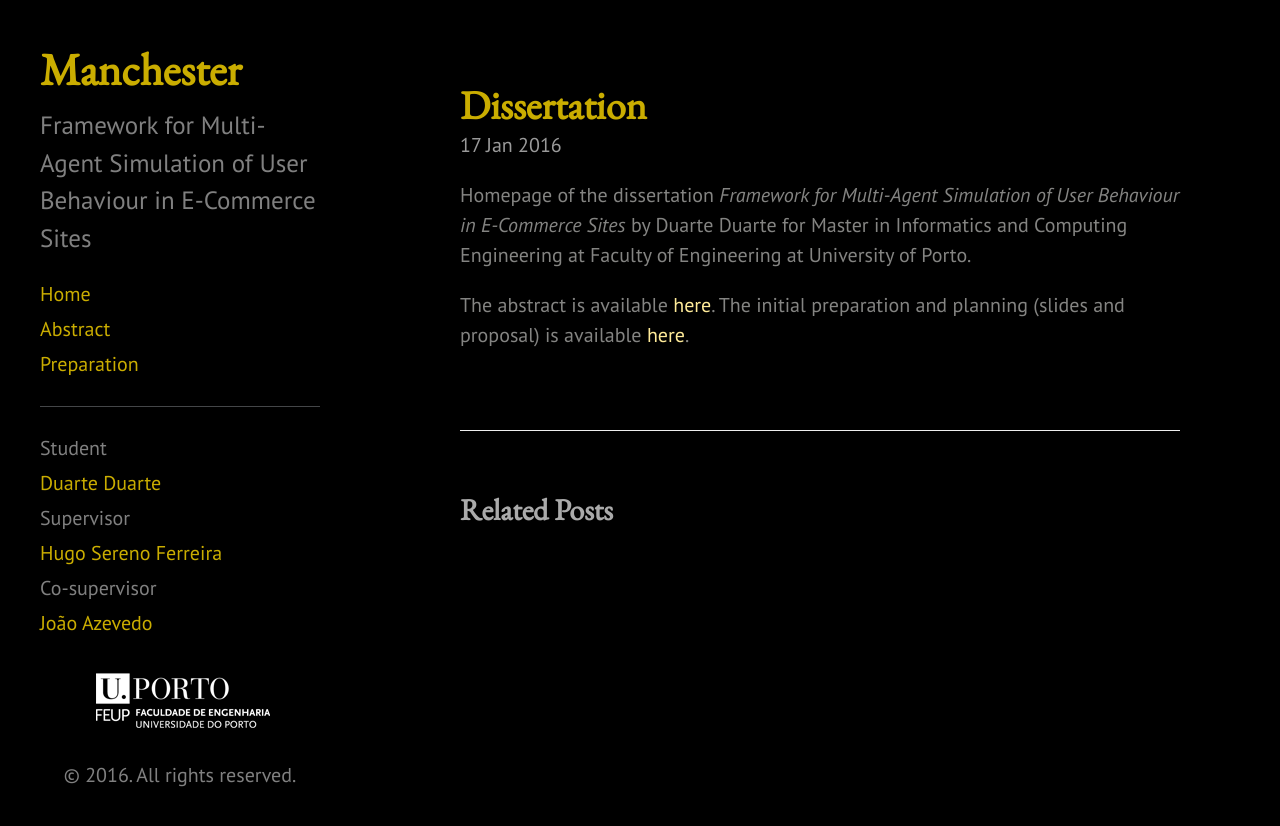
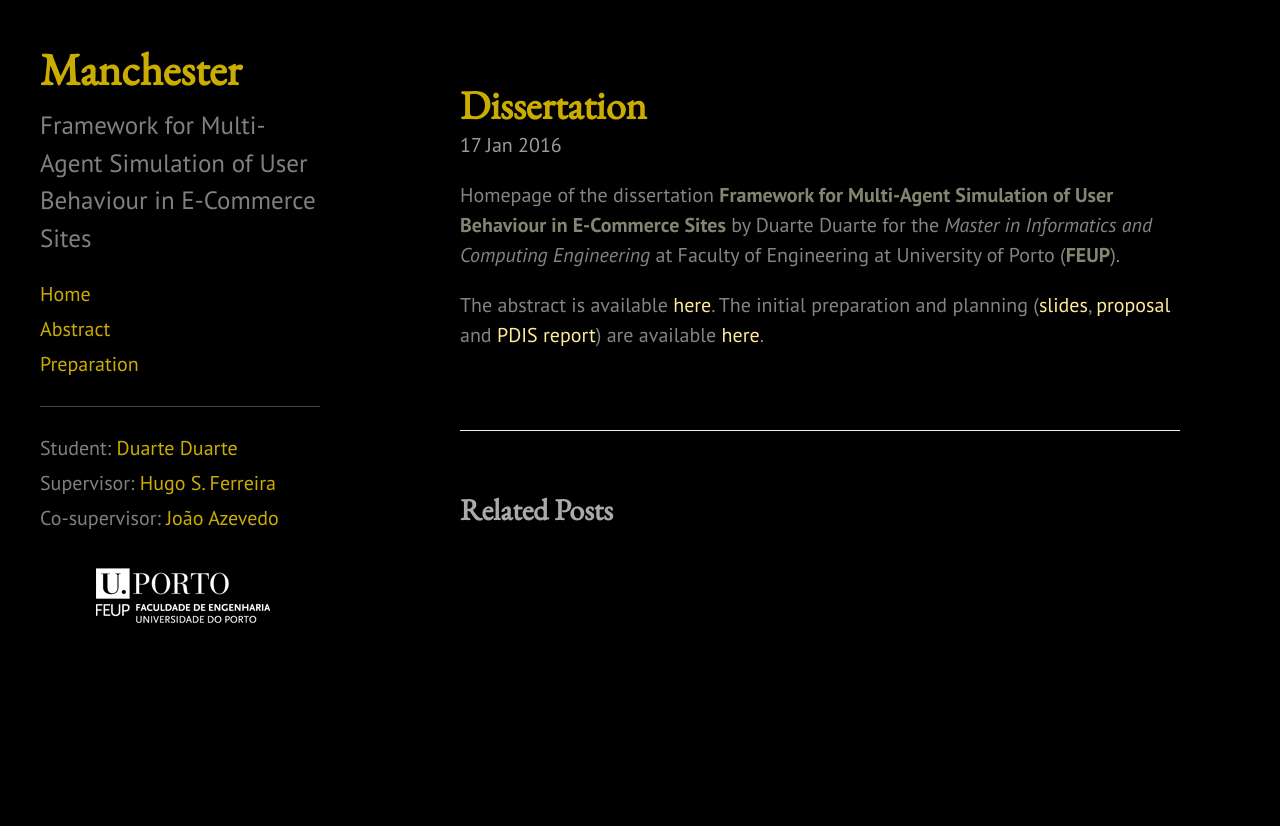
Before and after one commit to DDuarte/Manchester, a Jekyll site: the page built from _posts/2016-01-17-intro.md, in a window 1280 px wide. Shown: the top 826 px of the page. Built offline with Jekyll 4.4.1, drawn with Linux system fonts in a browser that asks for light colours.

Commit message:
Fix links

```diff
--- a/_includes/sidebar.html
+++ b/_includes/sidebar.html
@@ -27,15 +27,12 @@
       {% endfor %}
 
       <hr>
-      <span class="sidebar-nav-item">Student</span>
-      <a class="sidebar-nav-item" href="http://dduarte.me">Duarte Duarte</a>
-      <span class="sidebar-nav-item">Supervisor</span>
-      <a class="sidebar-nav-item" href="http://hugoferreira.github.io/">Hugo Sereno Ferreira</a>
-      <span class="sidebar-nav-item">Co-supervisor</span>
-      <a class="sidebar-nav-item" href="http://jcazevedo.net/">João Azevedo</a>
+      <span class="sidebar-nav-item">Student: <a href="http://dduarte.me">Duarte Duarte</a></span>
+      <span class="sidebar-nav-item">Supervisor: <a href="http://hugoferreira.github.io/">Hugo S. Ferreira</a></span>
+      <span class="sidebar-nav-item">Co-supervisor: <a href="http://jcazevedo.net/">João Azevedo</a></span>
     </nav>
 
-    <img src="{{ site.baseurl }}public/images/feup.png" alt="FEUP Logo" class="middle"></img>
-    <p class="text-middle">&copy; {{ site.time | date: '%Y' }}. All rights reserved.</p>
+    <a href="https://sigarra.up.pt/feup"><img src="{{ site.baseurl }}public/images/feup.png" alt="FEUP Logo" class="middle"></img></a>
+    <!-- <p class="text-middle">&copy; {{ site.time | date: '%Y' }}. All rights reserved.</p> -->
   </div>
 </div>
--- a/_posts/2016-01-17-intro.md
+++ b/_posts/2016-01-17-intro.md
@@ -3,9 +3,10 @@ layout: post
 title: "Dissertation"
 ---
 
-Homepage of the dissertation *Framework for Multi-Agent Simulation of User Behaviour in E-Commerce Sites*
-by Duarte Duarte for Master in Informatics and Computing Engineering at Faculty of Engineering at University
-of Porto.
+Homepage of the dissertation **Framework for Multi-Agent Simulation of User Behaviour in E-Commerce Sites**
+by Duarte Duarte for the *Master in Informatics and Computing Engineering* at Faculty of Engineering at University
+of Porto (**FEUP**).
 
-The abstract is available [here]({{ site.baseurl }}abstract/). The initial preparation and planning (slides and proposal) is
-available [here]({{ site.baseurl }}preparation/).
+The abstract is available [here]({{ site.baseurl }}abstract/). The initial preparation and planning
+([slides]({{ site.baseurl }}preparation#st-presentation), [proposal]({{ site.baseurl }}preparation#proposal)
+and [PDIS report]({{ site.baseurl }}preparation#pdis-report)) are available [here]({{ site.baseurl }}preparation/).
```
